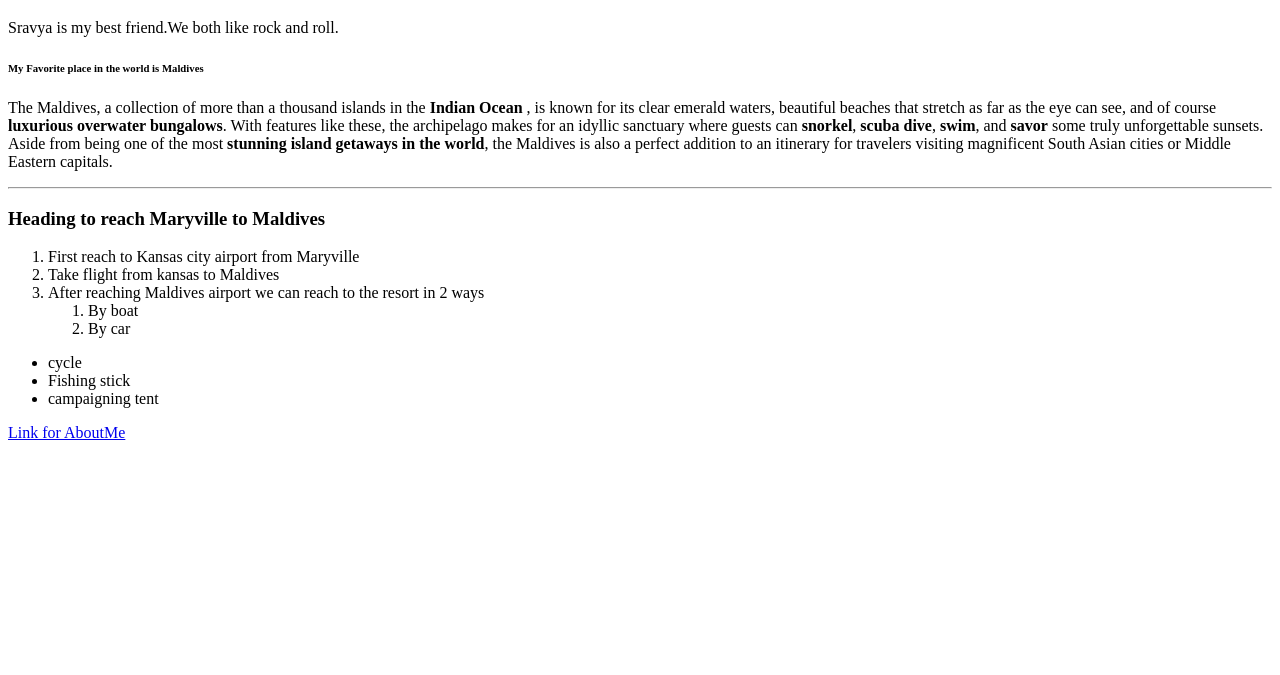
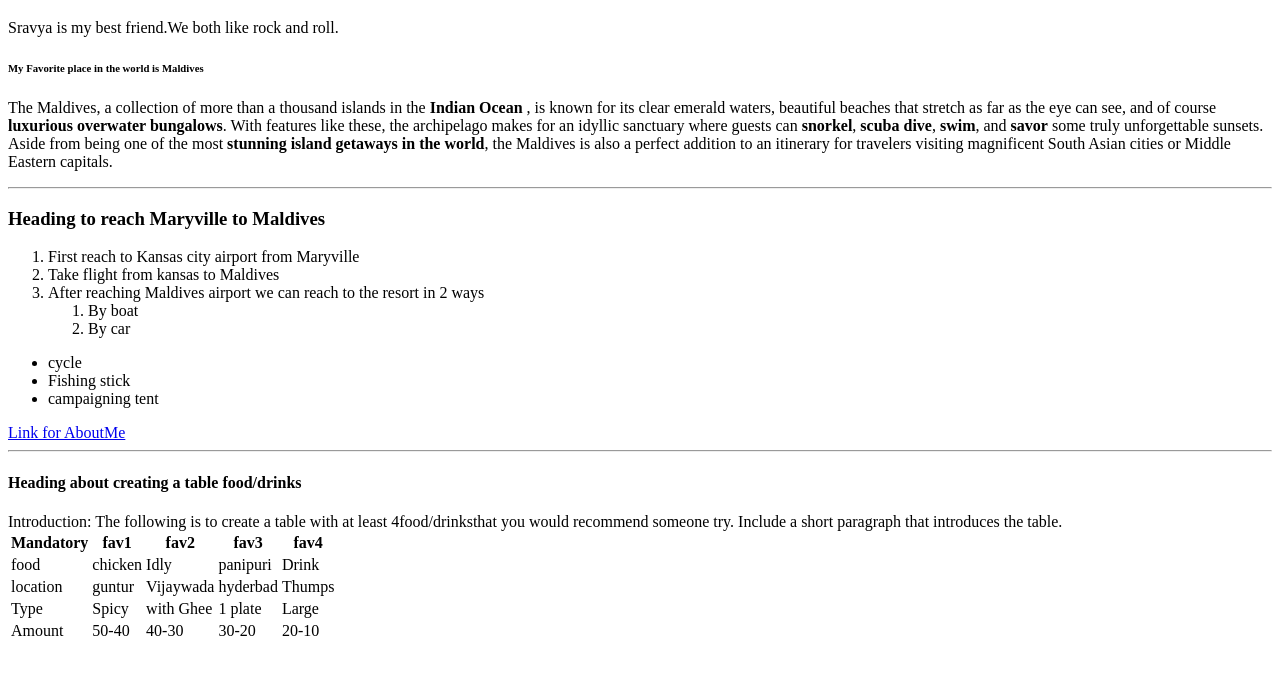
Before and after one commit to 44-563-WebApps-F21/webapps-f21-assignment-3-Anitha-Mukkapati, a plain HTML site: page index.html in a window 1280 px wide. Shown: the part 61-736 px from the top of the page. Drawn offline with Linux system fonts and the light colour scheme.

Commit message:
Added a Table

```diff
--- a/index.html
+++ b/index.html
@@ -37,3 +37,45 @@
 
   <a href= AboutMe.html>Link for AboutMe</a>
 </html>
+<hr>
+<h4>Heading about creating a table food/drinks</h4>
+Introduction:
+   The following is to create a table with at least 4food/drinksthat you would recommend someone try.
+   Include a short paragraph that introduces the table.
+<table>
+    <tr>
+        <th>Mandatory</th>
+        <th>fav1</th>
+        <th>fav2</th>
+        <th>fav3</th>
+        <th>fav4</th>
+    </tr>
+    <tr>
+        <td>food</td>
+        <td>chicken</td>
+        <td>Idly</td>
+        <td>panipuri</td>
+        <td>Drink</td>
+    </tr>
+    <tr>
+        <td>location</td>
+        <td>guntur</td>
+        <td>Vijaywada</td>
+        <td>hyderbad</td>
+        <td>Thumps</td>
+    </tr>
+    <tr>
+        <td>Type</td>
+        <td>Spicy</td>
+        <td>with Ghee</td>
+        <td>1 plate</td>
+        <td>Large</td>
+    </tr>
+    <tr>
+        <td>Amount</td>
+        <td>50-40</td>
+        <td>40-30</td>
+        <td>30-20</td>
+        <td>20-10</td>
+    </tr>
+</table>
```
